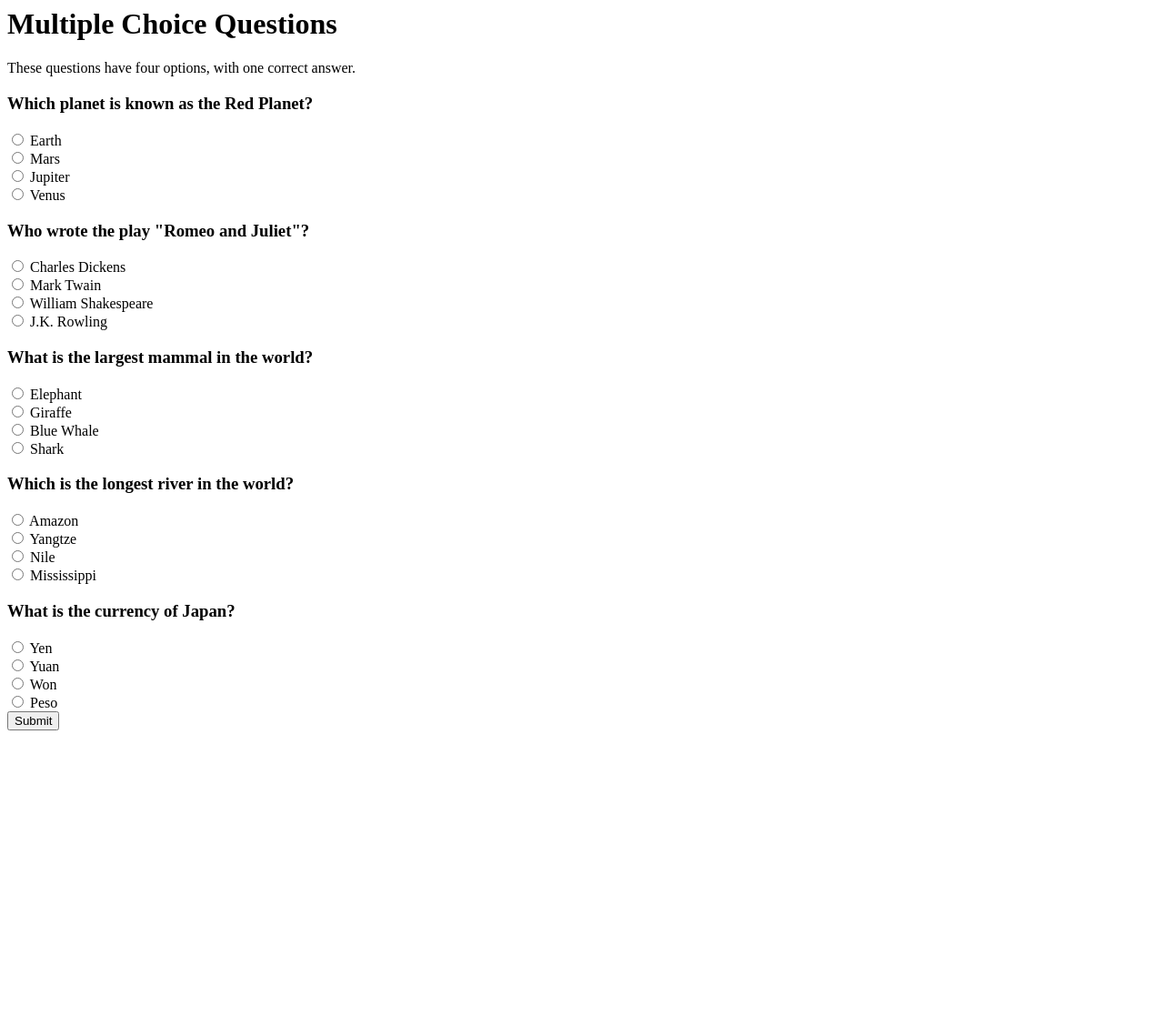
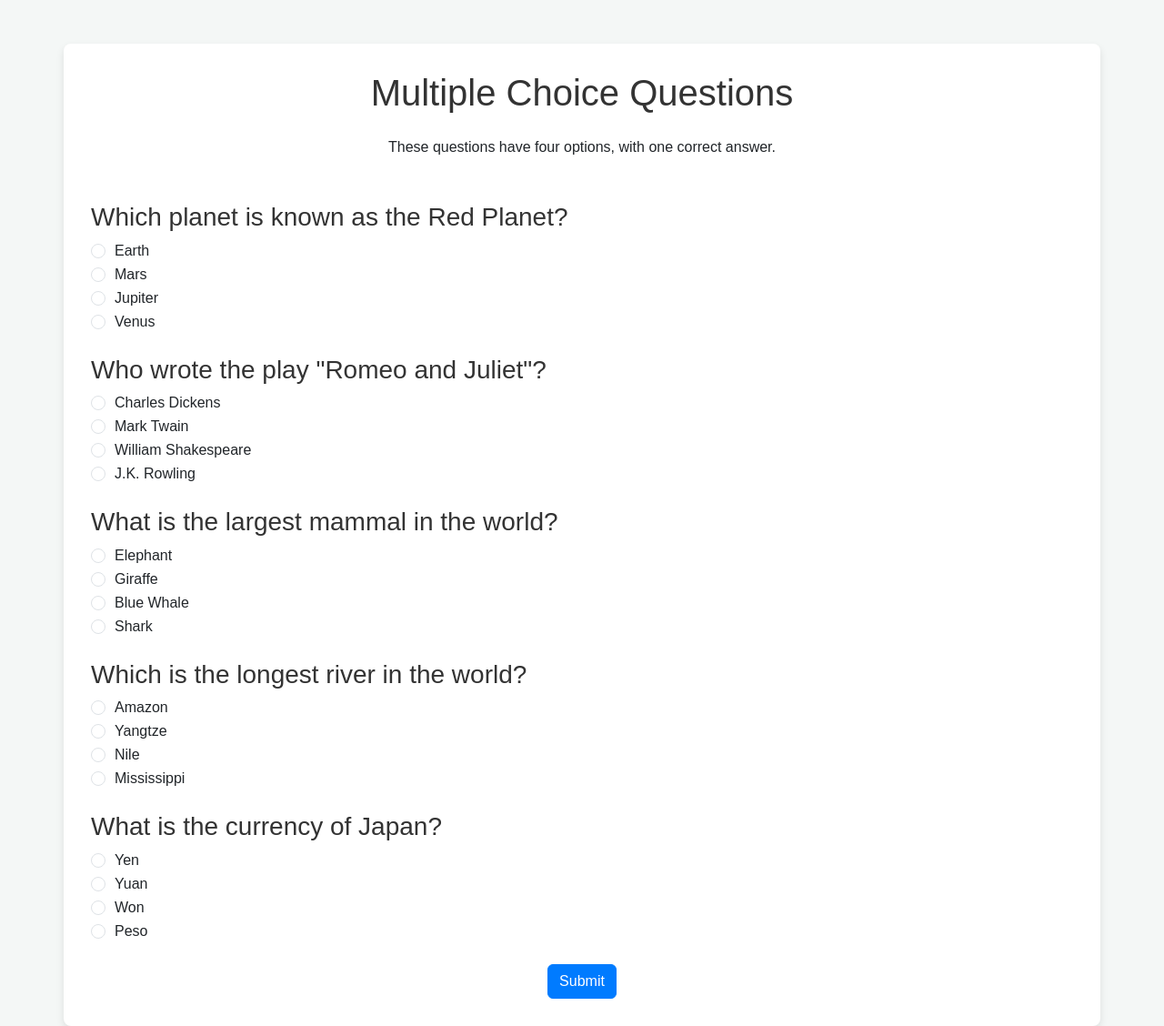
Before and after one commit to Pandeyjr/quiz-app, a Django app: page /2/ in a window 1280 px wide. Shown: the whole page at 91% size. Before the commit the page ends 803 px from the top, so only its background shows below. Run offline with Django 5.2, Linux system fonts and the light colour scheme; data comes from the database, SQL or seed files in the repository; both versions use the stored data as it was after the commit; some libraries are stand-ins or nearby versions.

Commit message:
Updated quiz detail and list templates, modified views

```diff
--- a/quiz/templates/quiz/quiz_detail.html
+++ b/quiz/templates/quiz/quiz_detail.html
@@ -1,13 +1,113 @@
-<h1>{{ quiz.title }}</h1>
-<p>{{ quiz.description }}</p>
-<form method="POST">
+<!DOCTYPE html>
+<html lang="en">
+<head>
+    <meta charset="UTF-8">
+    <meta name="viewport" content="width=device-width, initial-scale=1.0">
+    <title>{{ quiz.title }}</title>
+    <link rel="stylesheet" href="https://cdnjs.cloudflare.com/ajax/libs/bootstrap/5.3.0/css/bootstrap.min.css">
+    <style>
+        body {
+            background-color: #f4f7f6;
+            font-family: 'Arial', sans-serif;
+        }
+        .container {
+            background: white;
+            border-radius: 8px;
+            box-shadow: 0 4px 8px rgba(0,0,0,0.1);
+            padding: 30px;
+        }
+        h1, h3 {
+            color: #333;
+        }
+        .form-check-input {
+            margin-right: 10px;
+        }
+        .btn-primary {
+            background-color: #007bff;
+            border-color: #007bff;
+            transition: background-color 0.3s, border-color 0.3s;
+        }
+        .btn-primary:hover {
+            background-color: #0056b3;
+            border-color: #004085;
+        }
+        .modal-content {
+            border-radius: 10px;
+            border: none;
+            background-color: #fff;
+            padding: 20px;
+        }
+        .modal-header {
+            border-bottom: 1px solid #e9ecef;
+        }
+        .modal-footer {
+            border-top: 1px solid #e9ecef;
+        }
+    </style>
+</head>
+<body>
+    <div class="container mt-5">
+        <h1 class="mb-4 text-center">{{ quiz.title }}</h1>
+        <p class="text-center mb-5">{{ quiz.description }}</p>
+
+        <form id="quizForm" method="POST">
             {% csrf_token %}
             {% for question in quiz.questions.all %}
+                <div class="mb-4">
                     <h3>{{ question.text }}</h3>
                     {% for answer in question.answers.all %}
-            <input type="radio" name="question_{{ question.id }}" value="{{ answer.id }}">
-            {{ answer.text }}<br>
+                        <div class="form-check">
+                            <input class="form-check-input" type="radio" name="question_{{ question.id }}" value="{{ answer.id }}">
+                            <label class="form-check-label">{{ answer.text }}</label>
+                        </div>
                     {% endfor %}
+                </div>
             {% endfor %}
-    <button type="submit">Submit</button>
+            <div class="text-center">
+                <button type="submit" class="btn btn-primary">Submit</button>
+            </div>
         </form>
+    </div>
+
+    <!-- Modal for displaying score -->
+    <div class="modal fade" id="scoreModal" tabindex="-1" aria-labelledby="scoreModalLabel" aria-hidden="true">
+        <div class="modal-dialog">
+            <div class="modal-content">
+                <div class="modal-header">
+                    <h5 class="modal-title" id="scoreModalLabel">Quiz Results</h5>
+                    <button type="button" class="btn-close" data-bs-dismiss="modal" aria-label="Close"></button>
+                </div>
+                <div class="modal-body text-center">
+                    <p>Your score is: <strong id="score"></strong> / <strong id="totalQuestions"></strong></p>
+                </div>
+                <div class="modal-footer">
+                    <button type="button" class="btn btn-secondary" data-bs-dismiss="modal">Close</button>
+                </div>
+            </div>
+        </div>
+    </div>
+
+    <script src="https://cdnjs.cloudflare.com/ajax/libs/bootstrap/5.3.0/js/bootstrap.bundle.min.js"></script>
+    <script src="https://cdnjs.cloudflare.com/ajax/libs/jquery/3.6.0/jquery.min.js"></script>
+
+    <script>
+        $(document).ready(function() {
+            $('#quizForm').on('submit', function(event) {
+                event.preventDefault(); // Prevent default form submission
+
+                $.ajax({
+                    url: '',  // Submit to the current URL
+                    type: 'POST',
+                    data: $(this).serialize(),  // Serialize form data
+                    success: function(response) {
+                        // Show score in the modal
+                        $('#score').text(response.score);
+                        $('#totalQuestions').text(response.total);
+                        $('#scoreModal').modal('show');
+                    }
+                });
+            });
+        });
+    </script>
+</body>
+</html>
--- a/quiz/views.py
+++ b/quiz/views.py
@@ -10,18 +10,25 @@ def quiz_list(request):
     quizzes = Quiz.objects.all()
     return render(request, 'quiz/quiz_list.html', {'quizzes': quizzes})
 
+from django.shortcuts import render, get_object_or_404
+from django.http import JsonResponse
+from .models import Quiz, Answer
 
 def quiz_detail(request, quiz_id):
     quiz = get_object_or_404(Quiz, pk=quiz_id)
 
     if request.method == 'POST':
         score = 0
+        total_questions = quiz.questions.count()
+
         for question in quiz.questions.all():
             selected_answer_id = request.POST.get(f'question_{question.id}')
             if selected_answer_id:
                 selected_answer = Answer.objects.get(id=selected_answer_id)
                 if selected_answer.is_correct:
                     score += 1
-        return HttpResponse(f'Your score: {score} / {quiz.questions.count()}')
+
+        # Return score as JSON response
+        return JsonResponse({'score': score, 'total': total_questions})
 
     return render(request, 'quiz/quiz_detail.html', {'quiz': quiz})
```
Also changed, not shown: quiz/templates/quiz/quiz_list.html (+85 -6 lines), db.sqlite3. Lines whose indentation alone changed are shown as unchanged.
